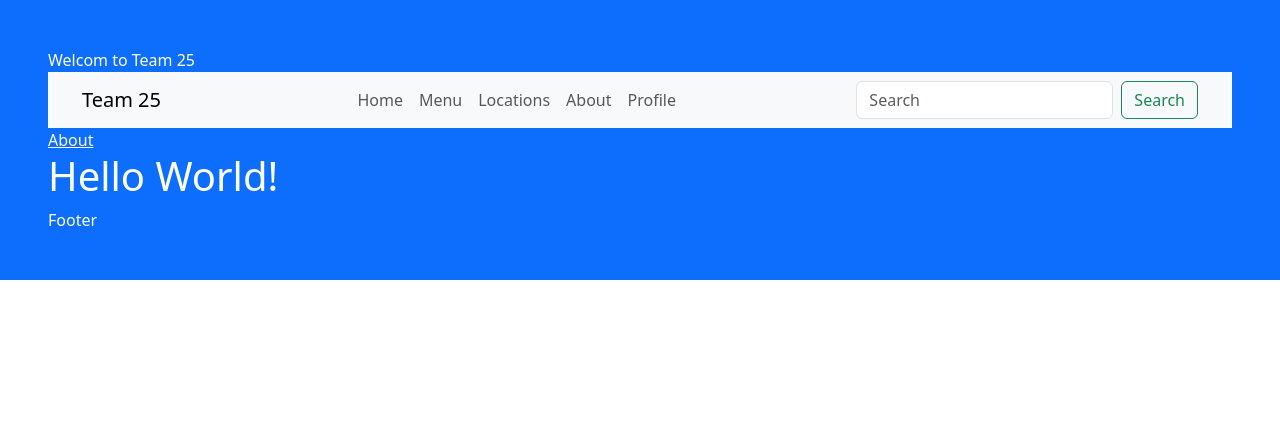
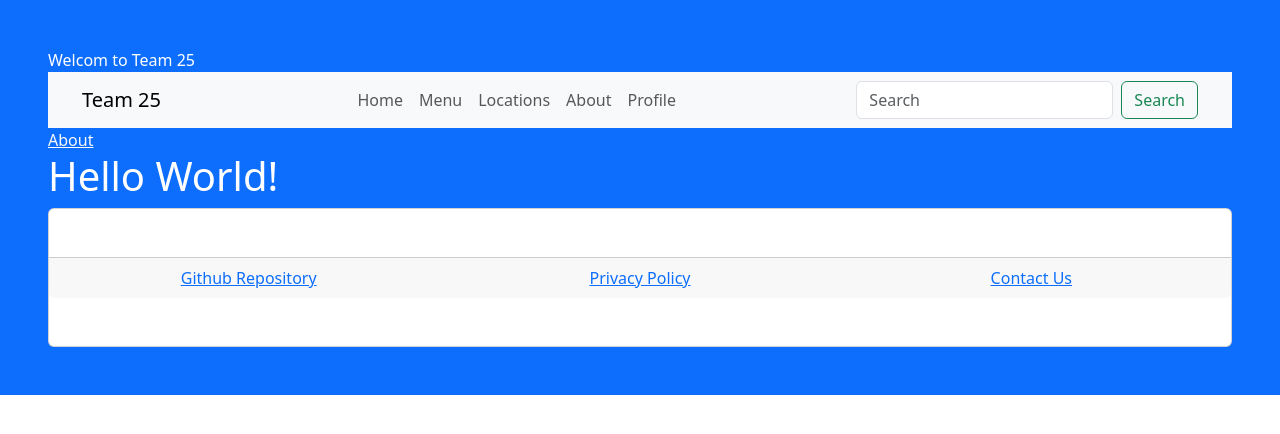
Before and after one commit to chingu-voyages/v50-tier3-team-25, a React (Vite) app in the folder front/: page / in a window 1280 px wide. Shown: the top 434 px of the page. Built offline with nearby package versions, Linux system fonts and the light colour scheme; the HTML template or start-up script is replaced by a standard one.

Commit message:
code: added links and columns to footer

```diff
--- a/front/src/Footer.jsx
+++ b/front/src/Footer.jsx
@@ -1,11 +1,31 @@
 import React from "react";
+import { Card, Row, Col } from "react-bootstrap";
 
 
 const Footer = () => {
-
-    return(
-        <div>Footer</div>
-    )
+    return (
+        <Card className="text-center py-5">
+            <Card.Footer className="text-center">
+                <Row>
+                    <Col className="">
+                        <a href="https://github.com/chingu-voyages/v50-tier3-team-25" target="_blank" rel="noopener noreferrer">
+                        Github Repository
+                        </a>
+                    </Col>
+                    <Col className="">
+                        <a href="" target="_blank" rel="noopener noreferrer">
+                        Privacy Policy
+                        </a>
+                    </Col>
+                    <Col className="">
+                        <a href="" target="_blank" rel="noopener noreferrer">
+                        Contact Us
+                        </a>
+                    </Col>
+                </Row>
+            </Card.Footer>
+        </Card>
+    );
 };
 
 export default Footer;
```
